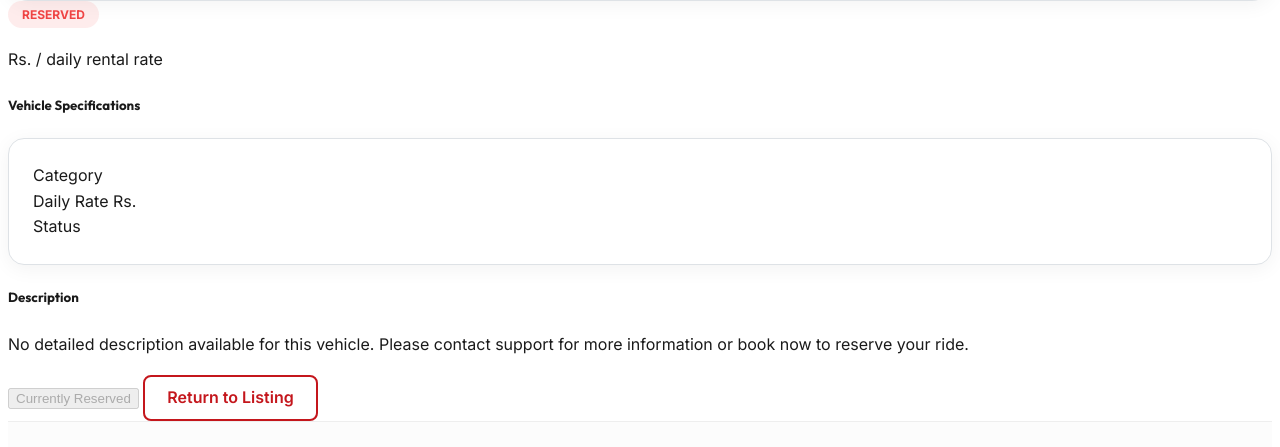
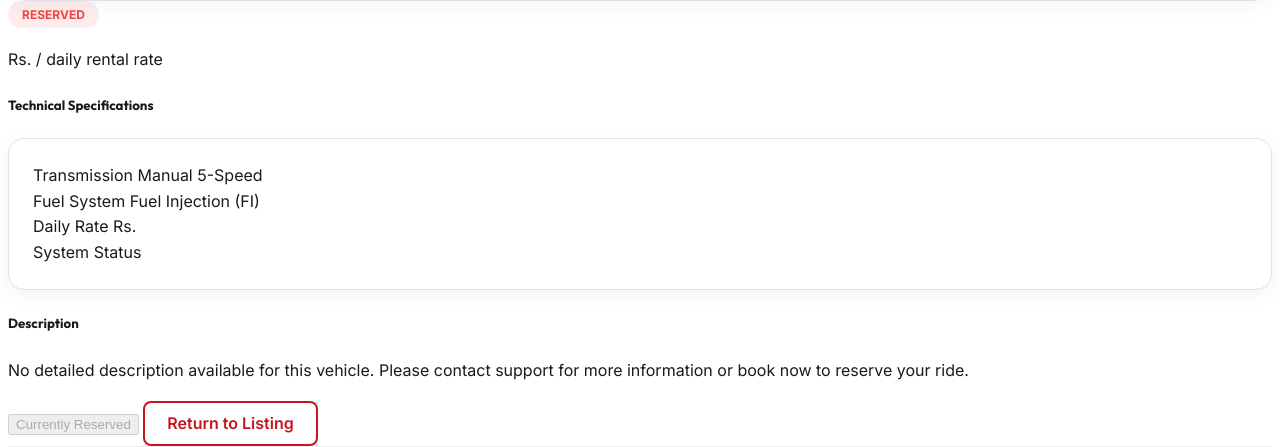
Before and after one commit to AnjilaSunar/Ride_Sathi, a Django app: template ridesathi/templates/accounts/bike_detail.html in a window 1280 px wide. Shown: the part 600-1047 px from the top of the page. Run offline with Django 5.2, Linux system fonts and the light colour scheme; the template is opened without the code that fills it, so the values that code supplies are empty.

Commit message:
updating the ui

```diff
--- a/ridesathi/templates/accounts/bike_detail.html
+++ b/ridesathi/templates/accounts/bike_detail.html
@@ -42,18 +42,22 @@
 
                     <!-- Specifications Table-like View -->
                     <div class="mb-5">
-                        <h5 class="text-uppercase small fw-bold text-muted mb-3">Vehicle Specifications</h5>
+                        <h5 class="text-uppercase small fw-bold text-muted mb-3">Technical Specifications</h5>
                         <div class="system-card bg-light border-0 py-2 px-4">
                             <div class="d-flex justify-content-between py-3 border-bottom">
-                                <span class="fw-bold">Category</span>
-                                <span class="text-muted">{{ bike.category }}</span>
+                                <span class="fw-bold">Transmission</span>
+                                <span class="text-muted">{% if bike.category == 'Scooter' or bike.category == 'Electric' %}Automatic{% else %}Manual 5-Speed{% endif %}</span>
+                            </div>
+                            <div class="d-flex justify-content-between py-3 border-bottom">
+                                <span class="fw-bold">Fuel System</span>
+                                <span class="text-muted">{% if bike.category == 'Electric' %}Lithium-ion Battery{% else %}Fuel Injection (FI){% endif %}</span>
                             </div>
                             <div class="d-flex justify-content-between py-3 border-bottom">
                                 <span class="fw-bold">Daily Rate</span>
                                 <span class="text-muted">Rs. {{ bike.price_per_day }}</span>
                             </div>
                             <div class="d-flex justify-content-between py-3">
-                                <span class="fw-bold">Status</span>
+                                <span class="fw-bold">System Status</span>
                                 <span class="{% if bike.status == 'available' %}text-success{% else %}text-danger{% endif %} fw-bold">{{ bike.status|title }}</span>
                             </div>
                         </div>
```
Also changed, not shown: ridesathi/templates/accounts/bikes.html (+23 -1 lines).
